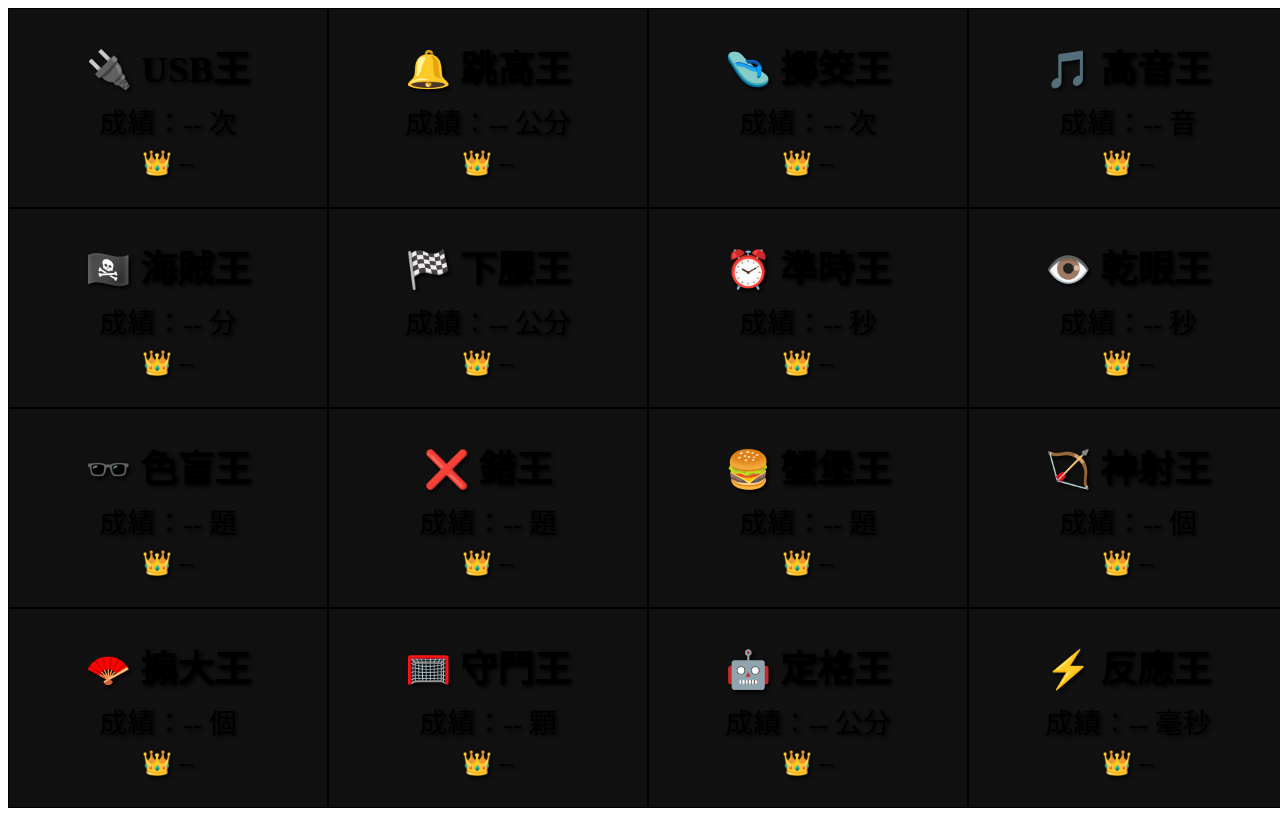
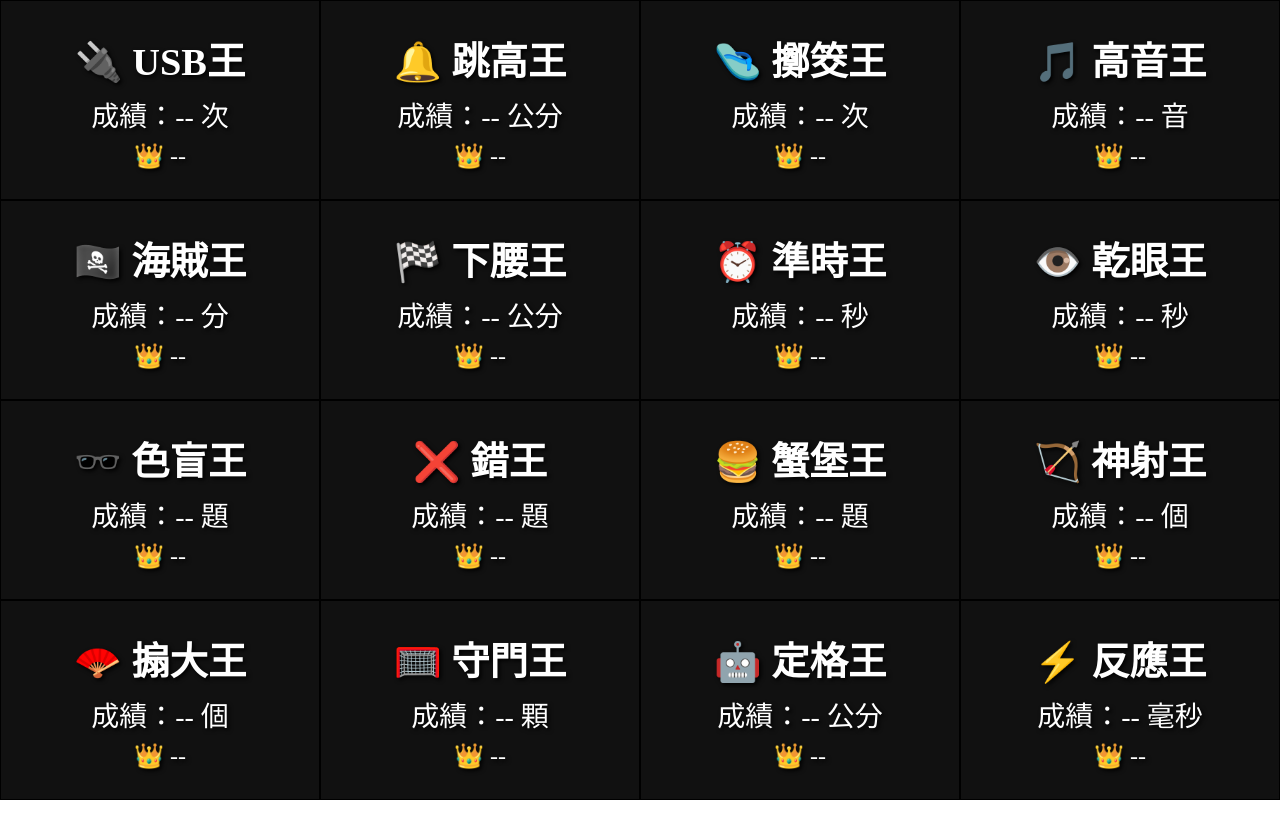
Before and after one commit to shuting72/who-is-yu-gi-oh, a Next.js app: page /display in a window 1280 px wide. Built offline with nearby package versions, Linux system fonts and the light colour scheme.

Commit message:
移除滾輪、強制白字加黑陰影

```diff
--- a/pages/display.js
+++ b/pages/display.js
@@ -24,7 +24,7 @@ const teamColors = {
   2: "#FFA500",   // 橘
   3: "#FFFF00",   // 黃
   4: "#00FF7F",   // 螢光綠
-  5: "#228B22",   // 森林綠
+  5: "#228B22",   // 深綠
   6: "#00BFFF",   // 淺藍
   7: "#0000CD",   // 深藍
   8: "#800080",   // 紫
@@ -63,12 +63,20 @@ export default function Display() {
     <div style={{
       margin: 0,
       padding: 0,
+      backgroundColor: "#000",
+      width: "100vw",
       height: "100vh",
-      width: "100vw",
-      backgroundColor: "#000",
       overflow: "hidden",
-      boxSizing: "border-box"
     }}>
+      <style>{`
+        html, body {
+          margin: 0;
+          padding: 0;
+          overflow: hidden;
+          height: 100%;
+          width: 100%;
+        }
+      `}</style>
       <div style={{
         display: "grid",
         gridTemplateColumns: "repeat(4, 1fr)",
@@ -79,7 +87,8 @@ export default function Display() {
       }}>
         {records.map((item, i) => {
           const bg = item.team ? (teamColors[item.team] || "#8B4513") : "#111";
-          const shadow = "2px 2px 4px #000";
+          const textShadow = "2px 2px 4px #000";
+
           return (
             <div key={i} style={{
               backgroundColor: bg,
@@ -88,28 +97,27 @@ export default function Display() {
               justifyContent: "center",
               alignItems: "center",
               border: "1px solid #000",
+              color: "#fff",
+              textShadow: textShadow,
               boxSizing: "border-box"
             }}>
               <div style={{
-                fontSize: "4.6vh",
+                fontSize: "4.8vh",
                 fontWeight: "bold",
-                textShadow: shadow,
                 marginBottom: "1vh",
-                whiteSpace: "nowrap",
+                whiteSpace: "nowrap"
               }}>
                 {item.icon} {item.name}
               </div>
               <div style={{
                 fontSize: "3.5vh",
-                textShadow: shadow,
                 marginBottom: "1vh",
-                whiteSpace: "nowrap",
+                whiteSpace: "nowrap"
               }}>
                 成績：{item.score} {item.unit}
               </div>
               <div style={{
                 fontSize: "3vh",
-                textShadow: shadow,
                 whiteSpace: "nowrap"
               }}>
                 👑 {item.holder}
```
